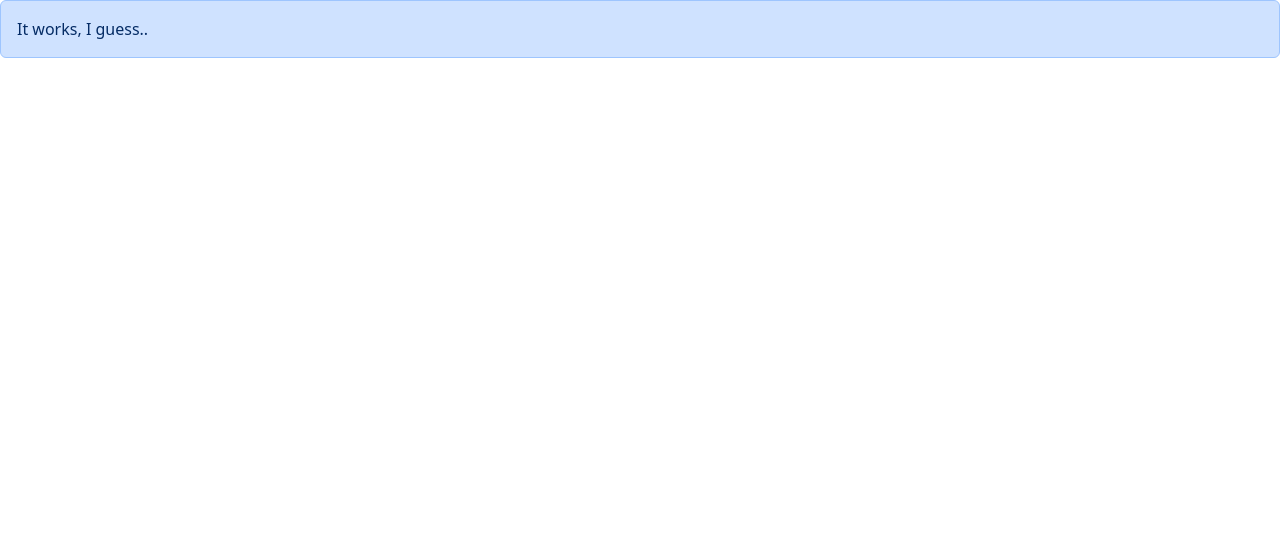
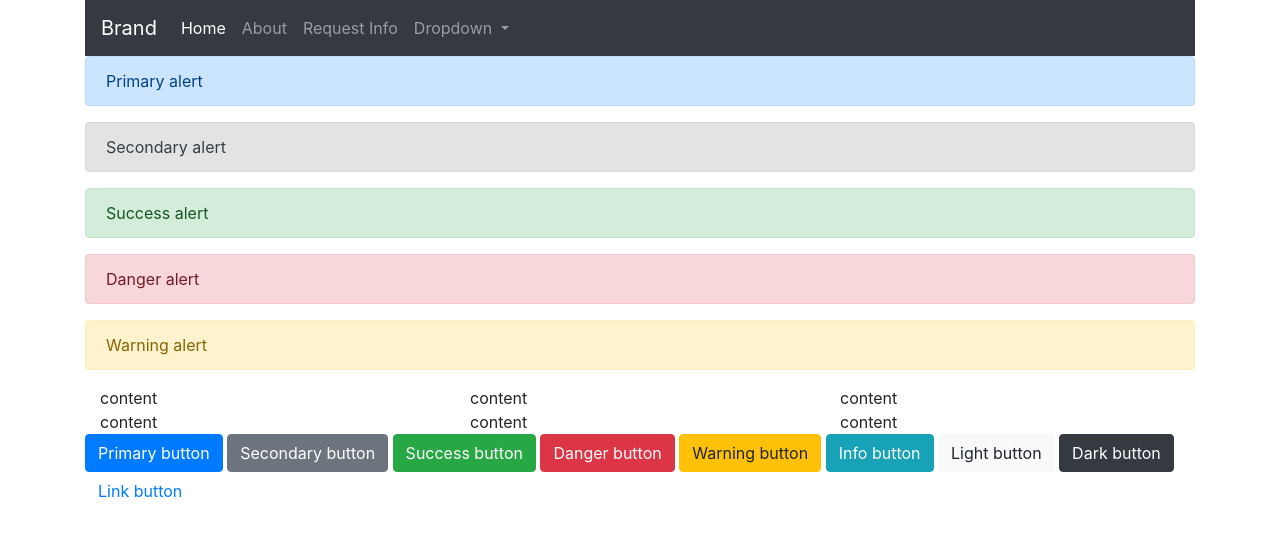
Before and after one commit to tinktech/Week3, a website: page index.html in a window 1280 px wide. Drawn offline with nearby package versions, Linux system fonts and the light colour scheme.

Commit message:
sunday after watching vidoes

```diff
--- a/index.html
+++ b/index.html
@@ -4,13 +4,95 @@
     <meta charset="UTF-8">
     <meta name="viewport" content="width=device-width, initial-scale=1.0">
     <link rel="stylesheet" href="node_modules/bootstrap/dist/css/bootstrap.css">
-    <title>Document</title>
+
+    <title>Week 3 - Bootstrap Project</title>
 </head>
-<body>
+<body class="container">
+
+    <nav class="navbar navbar-expand-sm navbar-dark bg-dark">
+        <a class="navbar-brand" href="index.html">Brand</a>
+        <button class="navbar-toggler" type="button" data-toggle="collapse" data-target="#navbarNavDropdown"
+         aria-controle="navbarNavDropdown" aria-expanded="false" aria-label="Toggle navigation">
+            <span class="navbar-toggler-icon"></span>
+        </button>
+        <div class="collapse navbar-collapse" id="navbarNavDropdown">
+            <ul class="navbar-nav">
+                <li class="nav-item active">
+                    <a class="nav-link" href="#">Home</a>
+                </li>
+                <li class="nav-item">
+                    <a class="nav-link" href="#">About</a>
+                </li>
+                <li class="nav-item">
+                    <a class="nav-link" href="#">Request Info</a>
+                </li>
+                <li class="nav-item dropdown">
+                    <a class="nav-link dropdown-toggle" href="#" id="navbarDropdownMenuLink" role="button" data-toggle="dropdown" aria-haspopup="true" aria-expanded="false">
+                        Dropdown
+                    </a>
+                    <div class="dropdown-menu" aria-labelledby="navbarDropdownMenuLink">
+                        <a class="dropdown-item" href="#">Item One</a>
+                        <a class="dropdown-item" href="#">Item Two</a>
+                        <a class="dropdown-item" href="#">Item Three</a>
+                    </div>
+                </li>
+            </ul>
+        </div>
+    </nav>
 
     <div class="alert alert-primary" role="alert">
-        It works, I guess..
+        Primary alert
     </div>
+    <div class="alert alert-secondary" role="alert">
+        Secondary alert
+    </div>
+    <div class="alert alert-success" role="alert">
+        Success alert
+    </div>
+    <div class="alert alert-danger" role="alert">
+        Danger alert
+    </div>
+    <div class="alert alert-warning" role="alert">
+        Warning alert
+    </div>
+
+    <div class="container">
+        <div class="row">
+            <div class="col-sm">
+                content
+            </div>
+            <div class="col-sm">
+                content
+            </div>
+            <div class="col-sm">
+                content
+            </div>
+        </div>
+    </div>
+
+    <div class="container-fluid">
+        <div class="row">
+            <div class="col-sm">
+                content
+            </div>
+            <div class="col-sm">
+                content
+            </div>
+            <div class="col-sm">
+                content
+            </div>
+        </div>
+    </div>
+
+    <button class="btn btn-primary">Primary button</button>
+    <button class="btn btn-secondary">Secondary button</button>
+    <button class="btn btn-success">Success button</button>
+    <button class="btn btn-danger">Danger button</button>
+    <button class="btn btn-warning">Warning button</button>
+    <button class="btn btn-info">Info button</button>
+    <button class="btn btn-light">Light button</button>
+    <button class="btn btn-dark">Dark button</button>
+    <button class="btn btn-link">Link button</button>
 
     <script src="node_modules/jquery/dist/jquery.js"></script>
     <script src="node_modules/bootstrap/dist/js/bootstrap.bundle.js"></script>
--- a/package.json
+++ b/package.json
@@ -9,7 +9,7 @@
   "author": "",
   "license": "ISC",
   "dependencies": {
-    "bootstrap": "^5.3.2",
+    "bootstrap": "^4.4.1",
     "jquery": "^3.7.1"
   }
 }
```
Also changed, not shown: 1 other file.
